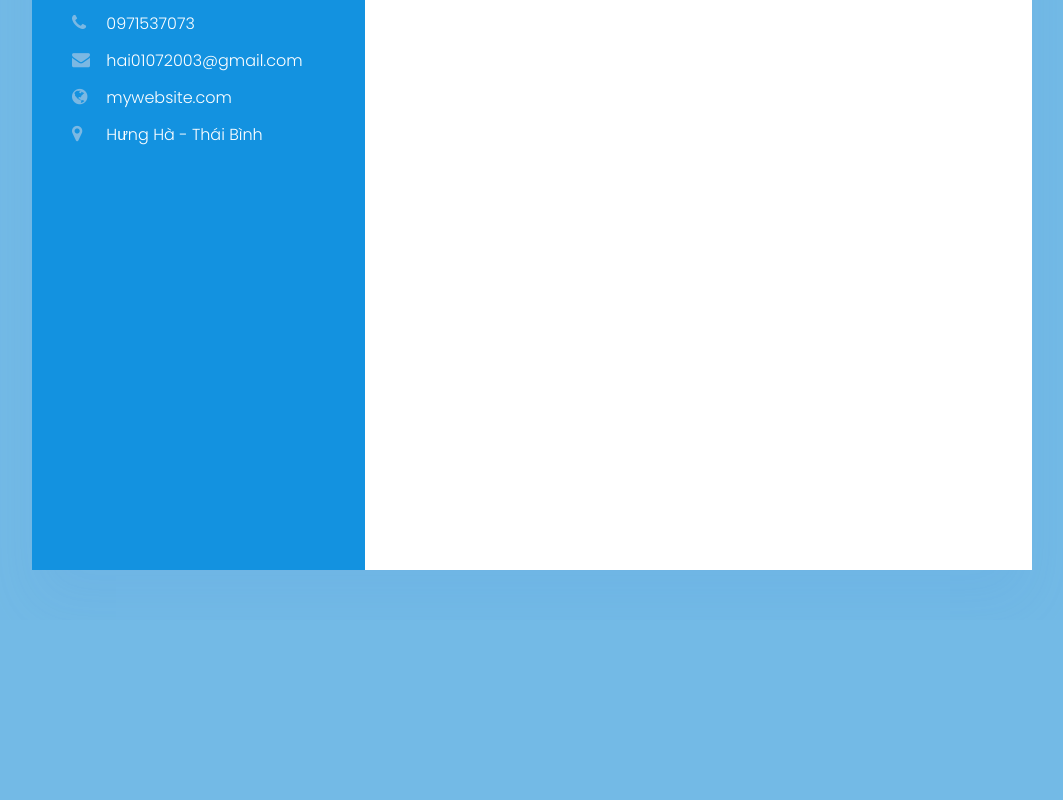
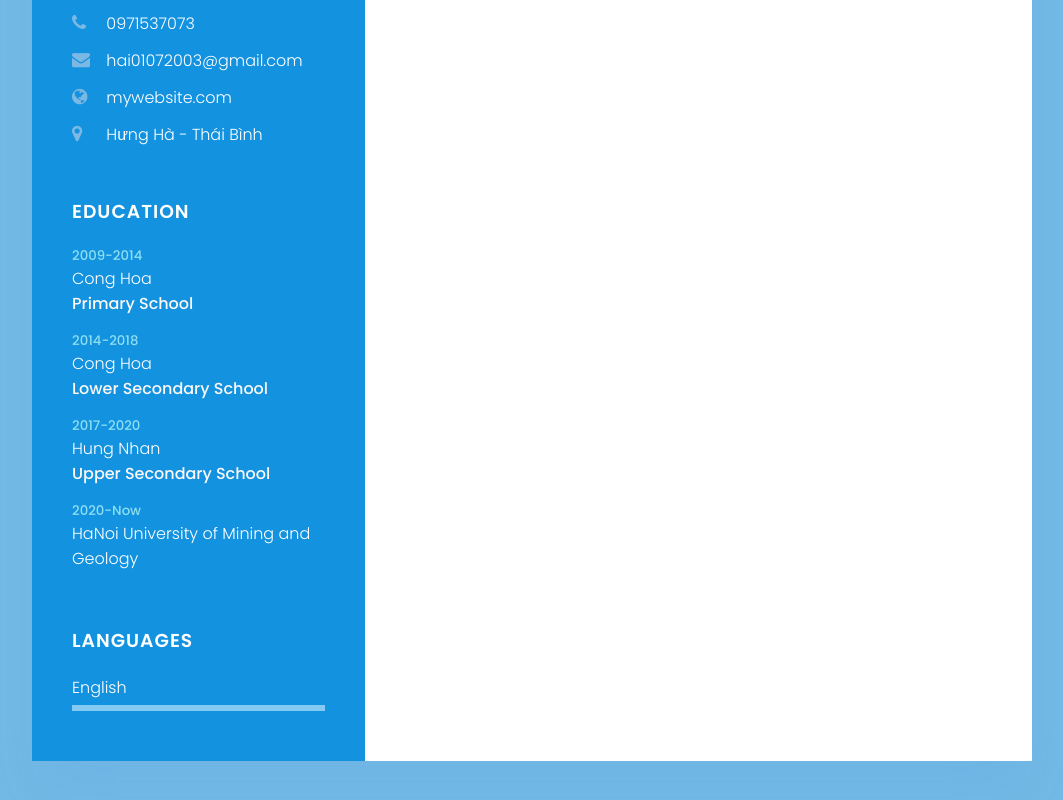
Before and after one commit to Haita23/Haita23.github.io, a plain HTML site: page index.html in a window 1280 px wide. Shown: the part 480-1280 px from the top of the page, without its empty margins (108-1171 px from the left). Before the commit the page ends 1100 px from the top, so only its background shows below. Drawn offline with Linux system fonts and the light colour scheme.

Commit message:
thêm phần education và language

```diff
--- a/index.html
+++ b/index.html
@@ -37,7 +37,42 @@
                 </li>
             </ul>
         </div>
+        <div class="contactInfo education">
+            <h3 class="title">EDUCATION</h3>
+            <ul>
+                <li>
+                   <h5>2009-2014</h5>
+                   <h4>Cong Hoa</h4>
+                   <h4>Primary School</h4>
+                </li>
+                <li>
+                    <h5>2014-2018</h5>
+                    <h4>Cong Hoa</h4>
+                    <h4>Lower Secondary School</h4>
+                 </li>
+                 <li>
+                    <h5>2017-2020</h5>
+                    <h4>Hung Nhan</h4>
+                    <h4>Upper Secondary School</h4>
+                 </li>
+                 <li>
+                    <h5>2020-Now</h5>
+                    <h4>HaNoi University of Mining and Geology</h4>
+                 </li>
+            </ul>
+        </div>
+        <div class="contactInfo language">
+            <h3 class="title">LANGUAGES</h3>
+            <ul>
+                <li>
+                    <span class="text">English</span>
+                    <span class="percent"></span>
+                    <div style="width: 90%;"></div>
+                </li>
 
+            </ul>
+    </div>
+    </div>
 
     </div>
 
```
